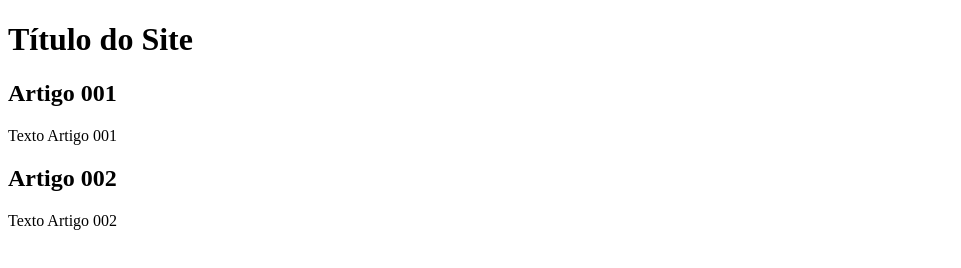
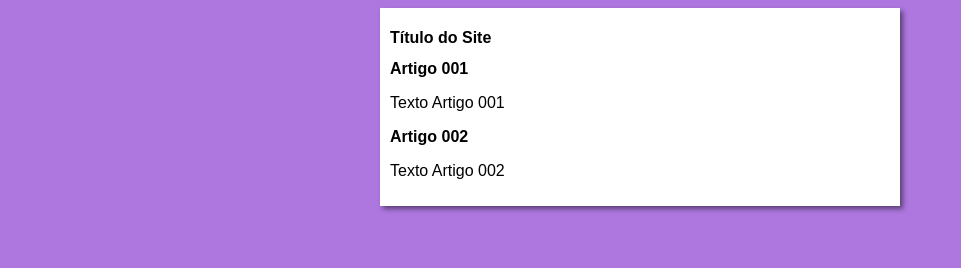
Before and after one commit to Marcio-Gabriel20/projeto-site, a plain HTML site: page index.html in a window 1280 px wide. Shown: the whole page, without its empty margins (0-961 px from the left). Drawn offline with Linux system fonts and the light colour scheme.

Commit message:
iniciei o design

```diff
--- /dev/null
+++ b/estilos/style.css
@@ -0,0 +1,16 @@
+* {
+    font-family: Arial, Helvetica, sans-serif;
+    font-size: 16px;
+}
+
+body {
+    background-color: rgb(173, 119, 223);
+}
+
+main {
+    background-color: white;
+    width: 500px;
+    margin: auto;
+    padding: 10px;
+    box-shadow: 3px 3px 5px rgba(0,0,0,0.473);
+}
--- a/index.html
+++ b/index.html
@@ -3,6 +3,7 @@
 <head>
     <meta charset="UTF-8">
     <title>Título do Site</title>
+    <link rel="stylesheet" href="estilos/style.css">
 </head>
 <body>
     <main>
```
